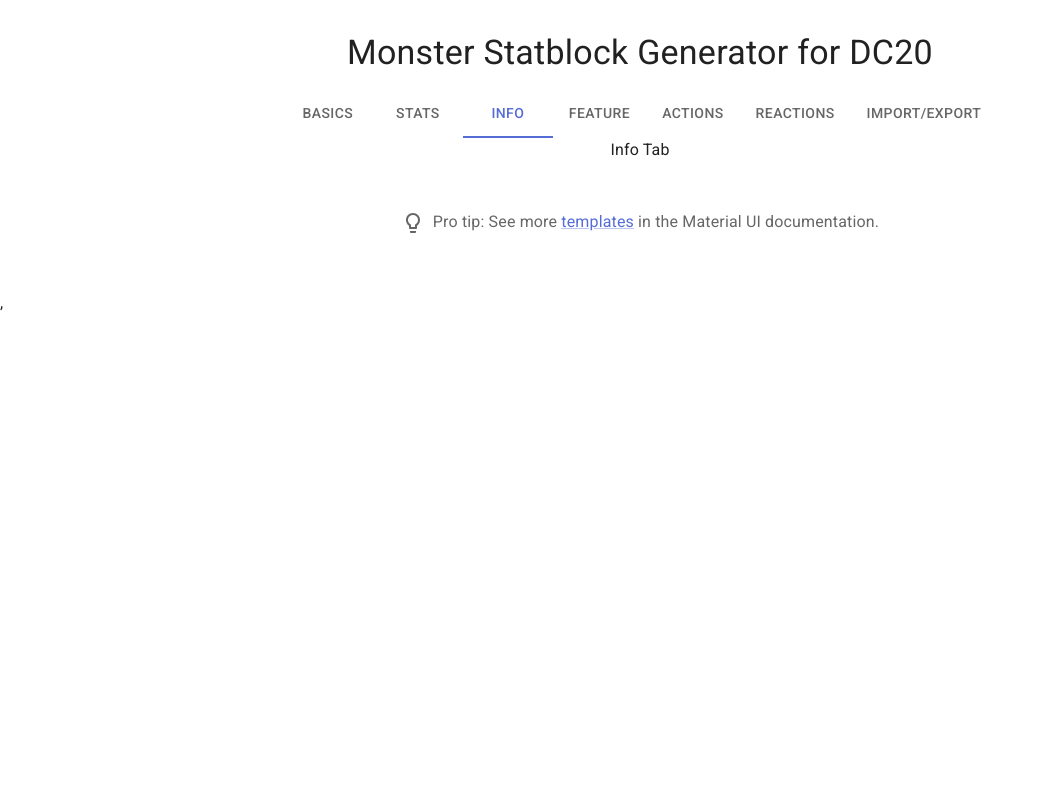
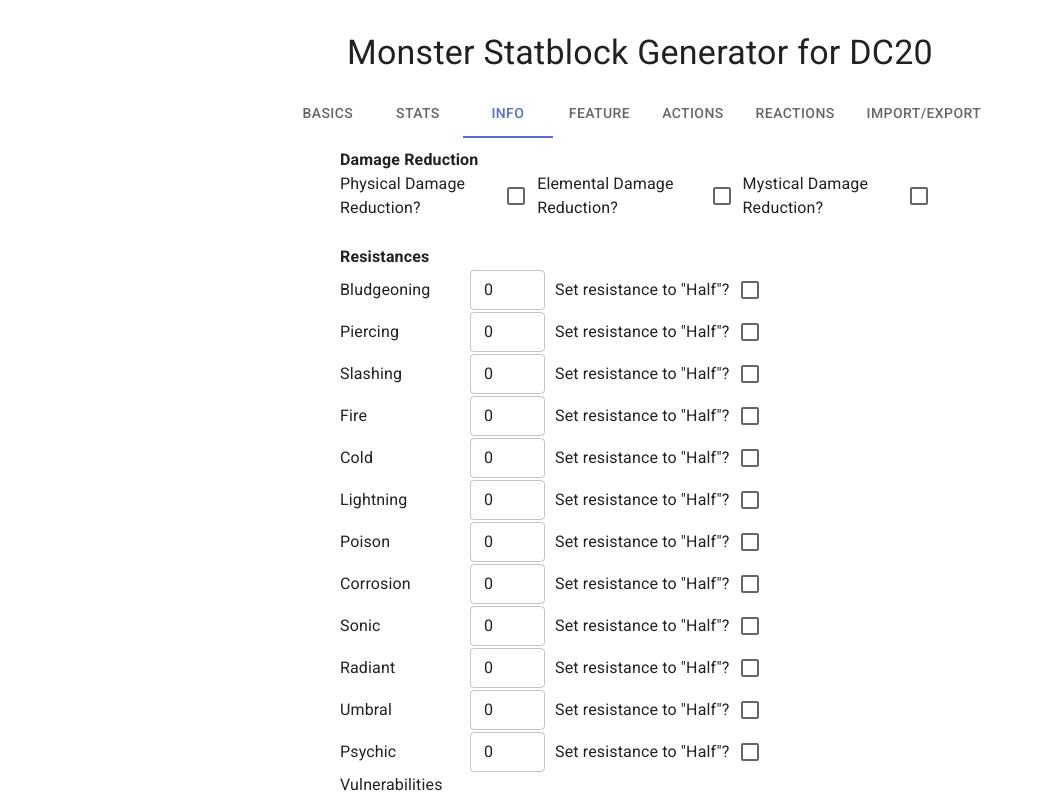
Before and after one commit to DanShink/monsterstatblockgen, a React (Vite) app: page / in a window 1280 px wide. Both pictures are taken after a click on the tab "INFO". Shown: the top 800 px of the page, without its empty margins (0-1044 px from the left). Built offline with nearby package versions, Linux system fonts and the light colour scheme.

Commit message:
Added damage reduction, resistances, and constants page

```diff
--- a/src/MonsterStatblockGen/MonsterStatblockContext.jsx
+++ b/src/MonsterStatblockGen/MonsterStatblockContext.jsx
@@ -1,4 +1,5 @@
 import React from "react";
+import { monsterTypes } from "./constants";
 
 const MonsterStatblockContext = React.createContext();
 
@@ -10,12 +11,6 @@
  * @property {String} failure
  */
 
-export const monsterTypes = {
-  normal: "Normal",
-  apex: "Apex",
-  legendary: "Legendary",
-};
-
 /**
  * @typedef {Object} MonsterStatBlockState
  * @property {String} name Name of the monster
@@ -23,7 +18,7 @@
  * @property {String} type Type of monster
  * @property {Number} level Monster Level
  * @property {String} category Category of monster
- * @property {String} monsterStatus Is the monster normal, apex, or legendary?
+ * @property {monsterTypes} monsterStatus Is the monster normal, apex, or legendary?
  * @property {Number} hp Hit points of the monster
  * @property {Number} mig Might of the monster
  * @property {Number} agl Agility of the monster
@@ -109,18 +104,18 @@
   }, [mig, agl, int, cha]);
   //info page
   const [resistances, setResistances] = React.useState({
-    bludgeoning: "0",
-    piercing: "0",
-    slashing: "0",
-    fire: "0",
-    cold: "0",
-    lightning: "0",
-    poison: "0",
-    corrosion: "0",
-    radiant: "0",
-    umbral: "0",
-    sonic: "0",
-    psychic: "0",
+    bludgeoning: 0,
+    piercing: 0,
+    slashing: 0,
+    fire: 0,
+    cold: 0,
+    lightning: 0,
+    poison: 0,
+    corrosion: 0,
+    radiant: 0,
+    umbral: 0,
+    sonic: 0,
+    psychic: 0,
   });
   const [vulnerabilities, setVulnerabilities] = React.useState({
     bludgeoning: "0",
@@ -163,8 +158,21 @@
  	feature:"",
 	description:"",
   }
-
   */
+  //actions page
+  const [ap, setAp] = React.useState(4);
+  const [legendaryAp, setLegendaryAp] = React.useState(0);
+  const [speed, setSpeed] = React.useState(5);
+  const [check, setCheck] = React.useState(4);
+  const [saveDC, setSaveDC] = React.useState(10);
+  const [actions, setActions] = React.useState([]);
+  const [reactions, setReactions] = React.useState([]);
+  React.useEffect(() => {
+    setCheck(parseInt(prime) + parseInt(cm));
+  }, [prime, cm]);
+  React.useEffect(() => {
+    setSaveDC(10 + parseInt(prime) + parseInt(cm));
+  }, [prime, cm]);
 
   return {
     name,
@@ -215,6 +223,42 @@
     setVulnerabilities,
     immunities,
     setImmunities,
+    conditionResistances,
+    setConditionResistances,
+    conditionImmunities,
+    setConditionImmunities,
+    conditionVulnerabilities,
+    setConditionVulnerabilities,
+    skills,
+    setSkills,
+    senses,
+    setSenses,
+    languages,
+    setLanguages,
+    otherSpeeds,
+    setOtherSpeeds,
+    features,
+    setFeatures,
+    ap,
+    setAp,
+    legendaryAp,
+    setLegendaryAp,
+    speed,
+    setSpeed,
+    check,
+    setCheck,
+    saveDC,
+    setSaveDC,
+    actions,
+    setActions,
+    reactions,
+    setReactions,
+    pdr,
+    setPdr,
+    edr,
+    setEdr,
+    mdr,
+    setMdr,
   };
 }
 
--- a/src/MonsterStatblockGen/MonsterStatblockTabs/Info.jsx
+++ b/src/MonsterStatblockGen/MonsterStatblockTabs/Info.jsx
@@ -1,13 +1,160 @@
 import React from "react";
 import { useMonsterStatblockContext } from "../MonsterStatblockContext";
+import {
+  damageTypes,
+  conditions,
+  skills,
+  senses,
+  languages,
+  half,
+} from "../constants";
+
+import {
+  Box,
+  Menu,
+  TextField,
+  Select,
+  MenuItem,
+  Slider,
+  Typography,
+  Input,
+  FormControlLabel,
+  Checkbox,
+} from "@mui/material";
+
+function ResistancesGenerator() {
+  const { resistances, setResistances } = useMonsterStatblockContext();
+  console.log(resistances);
+
+  /**
+   * setResistances((prev) => ({
+   *  ...prev,
+   *
+   * }))
+   */
+
+  return (
+    <React.Fragment>
+      {Object.keys(damageTypes).map((resistance, index) => (
+        <Box
+          component="div"
+          sx={{
+            display: "flex",
+            justifyContent: "start",
+            alignItems: "center",
+          }}
+        >
+          <Typography
+            id={`info-resistances-${resistance}`}
+            sx={{ width: "120px" }}
+          >
+            {damageTypes[resistance]}
+          </Typography>
+          <TextField
+            value={resistances[resistance]}
+            size="small"
+            placeholder={resistances[resistance] === half ? "Half" : null}
+            onChange={(e) =>
+              setResistances((prev) => {
+                const updatedResistances = {
+                  ...prev,
+                };
+                updatedResistances[resistance] = parseInt(event.target.value);
+                return updatedResistances;
+              })
+            }
+            inputProps={{
+              step: 1,
+              min: 0,
+              max: 999,
+              type: "number",
+              "aria-labelledby": "resistance",
+            }}
+            sx={{ margin: "0px 10px", width: "75px" }}
+            disabled={resistances[resistance] === half}
+          />
+          <Typography id="basics-intprof-title">
+            Set resistance to "Half"?
+          </Typography>
+          <Checkbox
+            checked={resistances[resistance] === half}
+            onChange={() =>
+              setResistances((prev) => {
+                const updatedResistances = {
+                  ...prev,
+                };
+                updatedResistances[resistance] =
+                  prev[resistance] === half ? 0 : half;
+                return updatedResistances;
+              })
+            }
+            inputProps={{ "aria-label": "stats-resistance" }}
+            label="resistance"
+          />
+        </Box>
+      ))}
+    </React.Fragment>
+  );
+}
 
 export default function Info() {
-	const { resistances, setResistances } = useMonsterStatblockContext();
-	/*
+  const { resistances, setResistances, pdr, setPdr, edr, setEdr, mdr, setMdr } =
+    useMonsterStatblockContext();
+  /*
   setResistances((prev) => ({
     ...prev,
     piercing: '1',
   }));
   */
-	return <div>Info Tab</div>;
+  return (
+    <Box
+      component="form"
+      autoComplete="off"
+      sx={{
+        margin: "10px",
+        width: 600,
+      }}
+    >
+      <Typography id="info-damage-reduction-title" fontWeight="bold">
+        Damage Reduction
+      </Typography>
+      <Box
+        component="div"
+        sx={{
+          display: "flex",
+          justifyContent: "left",
+          alignItems: "center",
+          marginBottom: "25px",
+        }}
+      >
+        <Typography id="info-pdr-title">Physical Damage Reduction?</Typography>
+        <Checkbox
+          checked={pdr}
+          onChange={(e) => setPdr(e.target.checked)}
+          inputProps={{ "aria-label": "info-pdr" }}
+          label="PDR"
+        />
+        <Typography id="info-edr-title">Elemental Damage Reduction?</Typography>
+        <Checkbox
+          checked={edr}
+          onChange={(e) => setEdr(e.target.checked)}
+          inputProps={{ "aria-label": "info-edr" }}
+          label="EDR"
+        />
+        <Typography id="info-mdr-title">Mystical Damage Reduction?</Typography>
+        <Checkbox
+          checked={mdr}
+          onChange={(e) => setMdr(e.target.checked)}
+          inputProps={{ "aria-label": "info-mdr" }}
+          label="MDR"
+        />
+      </Box>
+      <Typography id="info-resistances-title" fontWeight="bold">
+        Resistances
+      </Typography>
+      <ResistancesGenerator />
+      <div>Vulnerabilities</div>
+      <div>Immunities</div>
+    </Box>
+  );
 }
--- /dev/null
+++ b/src/MonsterStatblockGen/constants.jsx
@@ -0,0 +1,96 @@
+/**
+ * Enum Monster Types
+ * @enum {string}
+ */
+export const monsterTypes = {
+  normal: "Normal",
+  apex: "Apex",
+  legendary: "Legendary",
+};
+
+export const damageTypes = {
+  bludgeoning: "Bludgeoning",
+  piercing: "Piercing",
+  slashing: "Slashing",
+  fire: "Fire",
+  cold: "Cold",
+  lightning: "Lightning",
+  poison: "Poison",
+  corrosion: "Corrosion",
+  sonic: "Sonic",
+  radiant: "Radiant",
+  umbral: "Umbral",
+  psychic: "Psychic",
+};
+
+export const skills = {
+  awareness: "Awareness", //Prime
+  athletics: "Athletics", //Might
+  intimidation: "Intimidation", //Might
+  acrobatics: "Acrobatics", //Agility
+  trickery: "Trickery", //Agility
+  stealth: "Stealth", //Agility
+  animal: "Animal", //Charisma
+  inluence: "Influence", //Charisma
+  insight: "Insight", //Charisma
+  investigation: "Investigation", //Intelligence
+  medicine: "Medicine", //Medicine
+  survival: "Survival", //Survival
+};
+
+export const conditions = {
+  blinded: "Blinded",
+  burning: "Burning",
+  charmed: "Charmed",
+  dazed: "Dazed",
+  deafened: "Deafened",
+  disoriented: "Disoriented",
+  doomed: "Doomed",
+  exhaustion: "Exhaustion",
+  exposed: "Exposed",
+  frightened: "Frightened",
+  hindered: "Hindered",
+  immobilized: "Immobilized",
+  impaired: "Impaired",
+  incapacitated: "Incapacitated",
+  intimiated: "Intimidated",
+  invisible: "Invisible",
+  paralyzed: "Paralyzed",
+  petrified: "Petrified",
+  poisoned: "Poisoned",
+  restrained: "Restrained",
+  slowed: "Slowed",
+  stunned: "Stunned",
+  surprised: "Surprised",
+  taunted: "Taunted",
+  terrified: "Terrified",
+  tethered: "Tethered",
+  unconscious: "Unconscious",
+  weakened: "Weakened",
+};
+export const senses = {
+  darkvision: "Darkvision",
+  tremorsense: "Tremorsense",
+  blindsight: "Blindsight",
+  truesight: "Truesight",
+  passive_awareness: 10,
+};
+export const languages = {
+  common: "Common",
+  common_sign: "Common Sign",
+  human: "Human",
+  dwarven: "Dwarven",
+  elvish: "Elvish",
+  gnomish: "Gnomish",
+  halfling: "Halfling",
+  orcish: "Orcish",
+  giant: "Giant",
+  draconic: "Draconic",
+  fey: "Fey",
+  elemental: "Elemental",
+  celestial: "Celestial",
+  fiend: "Fiend",
+  deep_speech: "Deep Speech",
+};
+
+export const half = "half";
```
Also changed, not shown: src/MonsterStatblockGen/MonsterStatblockTabs/Basics.jsx (+3 -4 lines).
